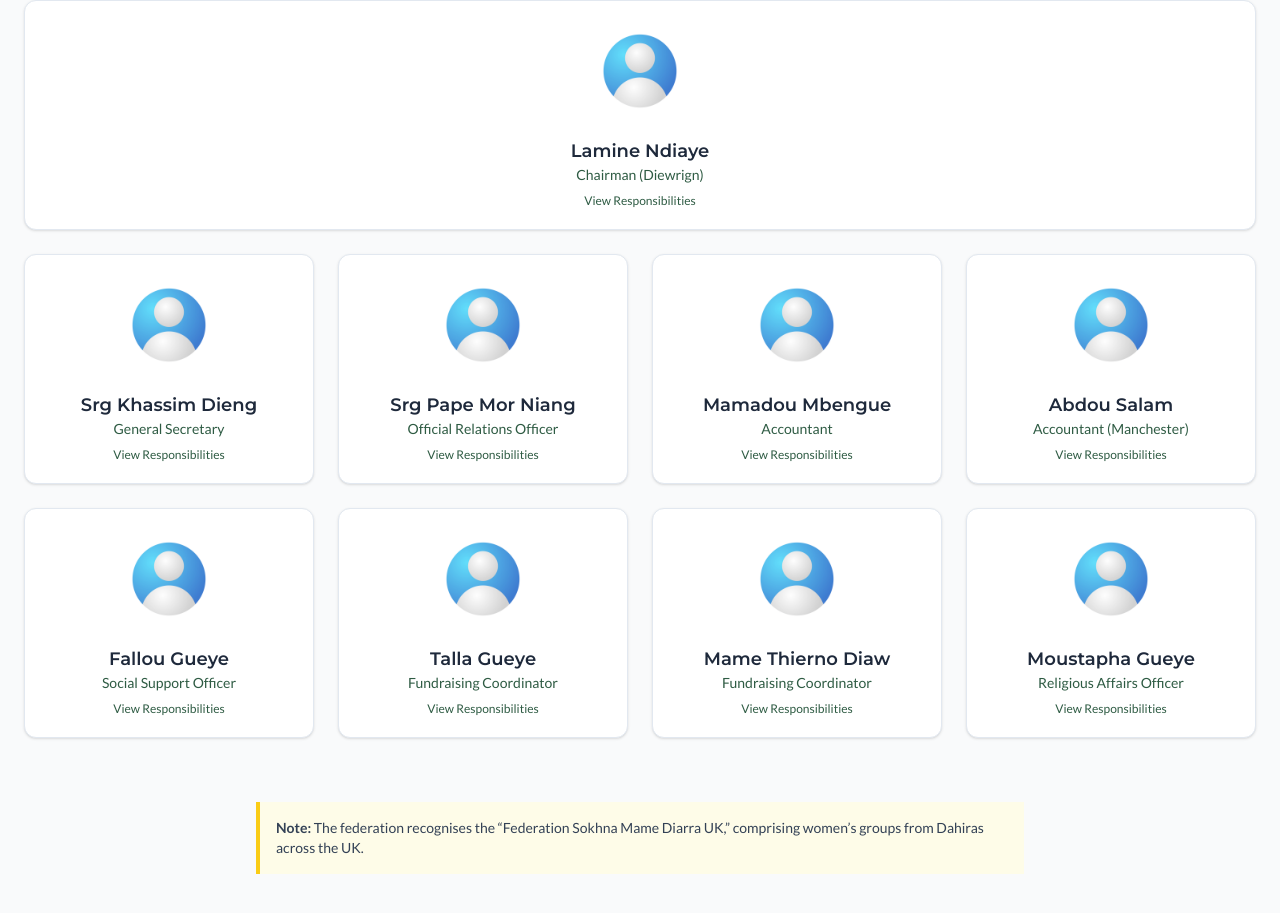
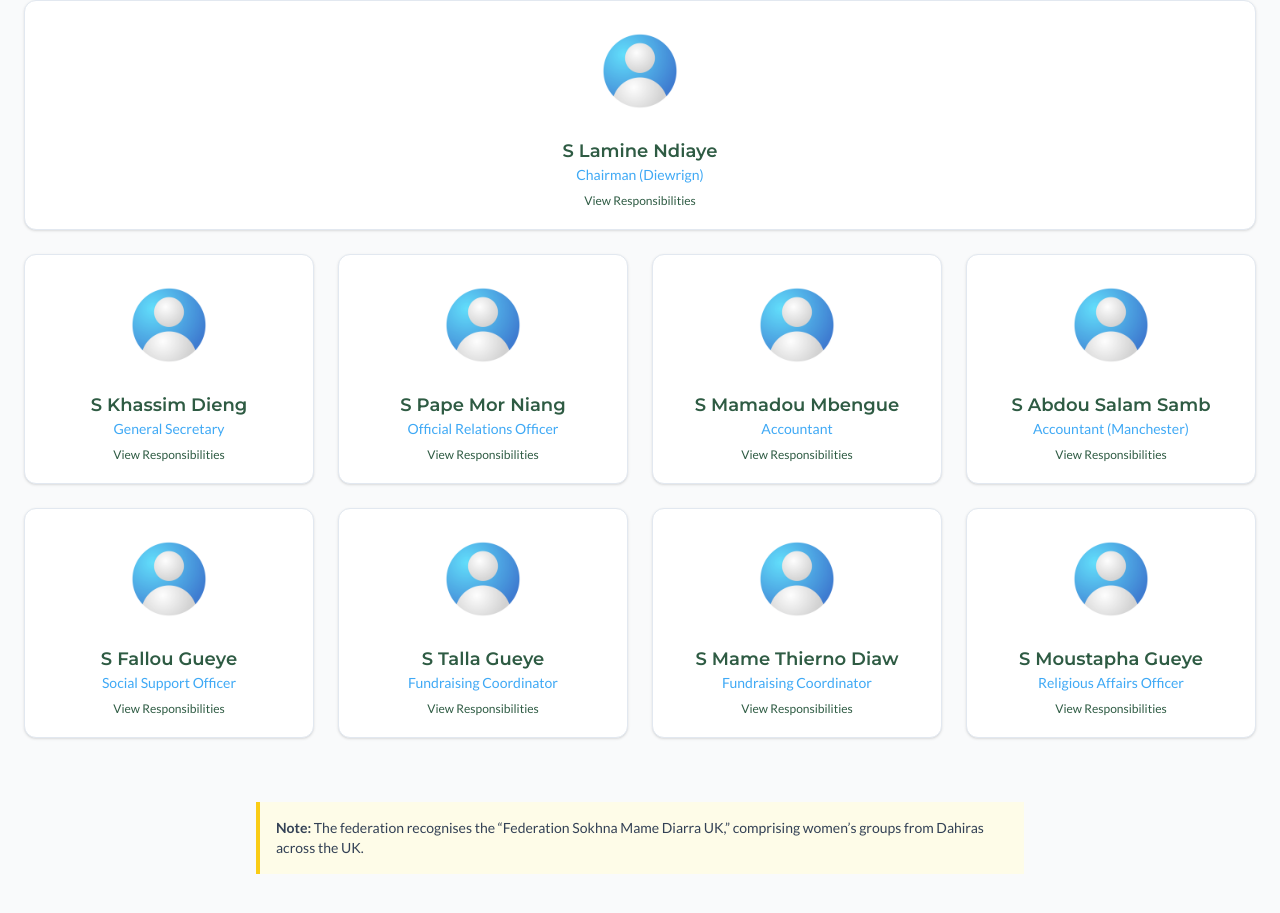
Before and after one commit to bashirseye28/uk-murid-federation, a Next.js app: page /about in a window 1280 px wide. Shown: the part 3676-4589 px from the top of the page. Built offline with nearby package versions, Linux system fonts and the light colour scheme.

Commit message:
about page is done

```diff
--- a/src/components/About/OrganisationalStructure.tsx
+++ b/src/components/About/OrganisationalStructure.tsx
@@ -12,7 +12,7 @@ type Member = {
 
 const members: Member[] = [
   {
-    name: 'Lamine Ndiaye',
+    name: 'S Lamine Ndiaye',
     title: 'Chairman (Diewrign)',
     image: '/profile.jpg',
     responsibilities: [
@@ -24,7 +24,7 @@ const members: Member[] = [
   },
   // Remaining members...
   {
-    name: 'Srg Khassim Dieng',
+    name: 'S Khassim Dieng',
     title: 'General Secretary',
     image: '/profile.jpg',
     responsibilities: [
@@ -35,7 +35,7 @@ const members: Member[] = [
     ]
   },
   {
-    name: 'Srg Pape Mor Niang',
+    name: 'S Pape Mor Niang',
     title: 'Official Relations Officer',
     image: '/profile.jpg',
     responsibilities: [
@@ -44,7 +44,7 @@ const members: Member[] = [
     ]
   },
   {
-    name: 'Mamadou Mbengue',
+    name: 'S Mamadou Mbengue',
     title: 'Accountant',
     image: '/profile.jpg',
     responsibilities: [
@@ -53,7 +53,7 @@ const members: Member[] = [
     ]
   },
   {
-    name: 'Abdou Salam',
+    name: 'S Abdou Salam Samb',
     title: 'Accountant (Manchester)',
     image: '/profile.jpg',
     responsibilities: [
@@ -61,7 +61,7 @@ const members: Member[] = [
     ]
   },
   {
-    name: 'Fallou Gueye',
+    name: 'S Fallou Gueye',
     title: 'Social Support Officer',
     image: '/profile.jpg',
     responsibilities: [
@@ -71,7 +71,7 @@ const members: Member[] = [
     ]
   },
   {
-    name: 'Talla Gueye',
+    name: 'S Talla Gueye',
     title: 'Fundraising Coordinator',
     image: '/profile.jpg',
     responsibilities: [
@@ -80,7 +80,7 @@ const members: Member[] = [
     ]
   },
   {
-    name: 'Mame Thierno Diaw',
+    name: 'S Mame Thierno Diaw',
     title: 'Fundraising Coordinator',
     image: '/profile.jpg',
     responsibilities: [
@@ -89,7 +89,7 @@ const members: Member[] = [
     ]
   },
   {
-    name: 'Moustapha Gueye',
+    name: 'S Moustapha Gueye',
     title: 'Religious Affairs Officer',
     image: '/profile.jpg',
     responsibilities: [
@@ -131,8 +131,8 @@ export default function OrganisationalStructure() {
                 className="rounded-full mx-auto mb-4 object-cover"
                 unoptimized={isRemote}
               />
-              <h3 className="text-lg font-semibold text-slate-800 text-center">{member.name}</h3>
-              <p className="text-sm text-mourid-green font-medium text-center mb-2">{member.title}</p>
+              <h3 className="text-lg font-semibold text-mourid-green text-center">{member.name}</h3>
+              <p className="text-sm text-mourid-blue font-medium text-center mb-2">{member.title}</p>
 
               <button
                 className="block mx-auto text-xs text-mourid-green hover:underline focus:outline-none"
```
